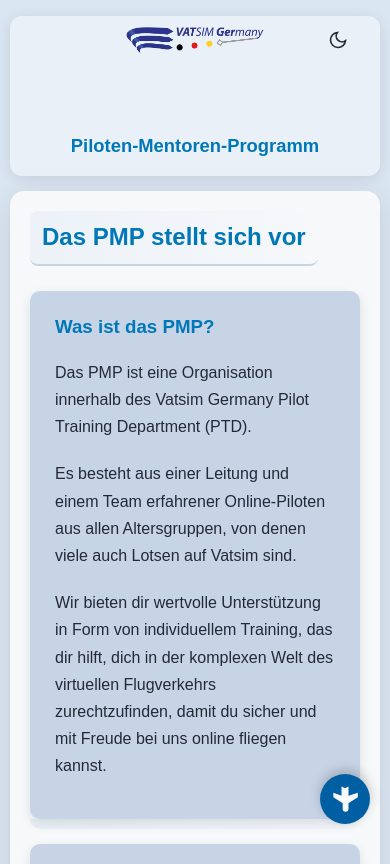
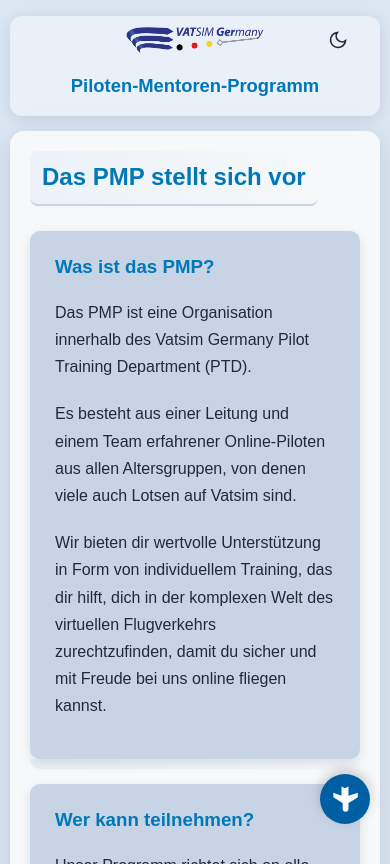
Before and after one commit to vatger/pilot-mentoring-programme, a Next.js app: page /pmp in a window 390 px wide. Built offline with nearby package versions, Linux system fonts and the light colour scheme; a web font is replaced by a local one.

Commit message:
final changes

```diff
--- a/src/app/infos-fuer-piloten/page.tsx
+++ b/src/app/infos-fuer-piloten/page.tsx
@@ -19,7 +19,9 @@ Für die Flugplanung verwendest du vermutlich Simbrief. Hierzu musst du wissen,
 
 Navigraph bietet allerdings ein „Navigation Data“ Abonnement an, ohne Charts. Das kostet ca. 35€ im Jahr und hält Simbrief aktuell.
 
-Der MSFS 2020 bekommt regelmäßig aktuelle Navdaten per Update, diese sind aber mitunter nicht vollständig. So fehlen z. B. auf RNAV Transitions manchmal Waypoints entlang der Strecke. Auch können diese Navdaten nicht in Addon-Flugzeugen verwendet werden.`,
+Der MSFS 2020 bekommt regelmäßig aktuelle Navdaten per Update, diese sind aber mitunter nicht vollständig. So fehlen z. B. auf RNAV Transitions manchmal Waypoints entlang der Strecke. Auch können diese Navdaten nicht in Addon-Flugzeugen verwendet werden.
+
+Der MSFS 2024 hat aktuelle Navigationsdaten, Charts und einen Flugplaner, die du für die Flugplanung auf Vatsim verwenden kannst. Hier kommst du also auch ohne Navigraph Abonnement weiter. Beachte bei deiner Flugplanung aber stets - soweit aktiv - aktuelle ATIS, z.B: aus Vatsim Radar. Und wenn du deine Flüge mit Simbrief planst, gilt das oben bereits Gesagte.`,
   },
     briefing: {
     title: 'Flugvorbereitung und Durchführung',
--- a/src/app/page.tsx
+++ b/src/app/page.tsx
@@ -27,7 +27,7 @@ Und um beim Beispiel Frankfurt zu bleiben: In der Realität muss ein VFR-Flieger
     title: 'Was ist VATSIM nicht?',
   content: `Vatsim ist <strong>kein</strong> Online Game, in dem du im Militärjet Tiefflüge machen kannst oder andere Flugzeuge abfängst.
 Vatsim ist <strong>keine</strong> Umgebung, in der du mit einem A380 von Dortmund oder einem ähnlich kleinen Airport startest oder dort landest.
-Bei Vatsim verwendest du die Advisory Frequency 122.8 <strong>nicht</strong> dazu, mit deinen Kumpels zu texten, komische Geräusche zu machen oder Sounds oder Musik abzuspielen
+Bei Vatsim verwendest du die allgemeinen Frequenzen Advisory 122.800 und Guard 121.500 <strong>nicht</strong> dazu, mit deinen Kumpels zu texten, komische Geräusche zu machen oder Sounds oder Musik abzuspielen
 Bei Vatsim connectest du dich <strong>nicht</strong> auf der Runway oder einem Taxiway und startest einfach, sondern befolgst Lotsenanweisungen oder stimmst dich mit anderen Piloten ab.
 Bei Vatsim schaltest du <strong>nicht</strong> den Autopiloten ein und schaust mal was das Flugzeug macht, sondern kannst dein Flugzeug bedienen.
 Bei Vatsim fliegst du <strong>nicht</strong> gegen Häuser und spielst auch <strong>nicht</strong> „Flugzeugentführung“ oder ähnlichen Unsinn.
@@ -174,7 +174,7 @@ export default function HomePage() {
       <div className="card">
         <h3>Was wir dir anbieten:</h3>
         <ul>
-          <li>Ein erstes Assessment: Eine halbe Stunde auf Discord mit einem Mentor. Bist du fit für’s Online-Fliegen - oder solltest du noch an deinen Fähigkeiten arbeiten?</li>
+          <li>Eine erste Beurteilung: Eine halbe Stunde auf Discord mit einem Mentor. Bist du fit für’s Online-Fliegen - oder solltest du noch an deinen Fähigkeiten arbeiten?</li>
           <li>Individuelles Pilotentraining: One-on-one Sessions, ausgehend von deinen Fähigkeiten. Flüge planen, mit den richtigen Daten und Karten. Fliegen, IFR oder VFR, mit dem Airliner oder einem Flugzeug der General Aviation. Kommunikation mit ATC. Verhalten im Netzwerk.</li>
           <li>Ein regelmäßiges Online-Event</li>
           <li>Starke Community und freundliche Atmosphäre</li>
--- a/src/styles/globals.css
+++ b/src/styles/globals.css
@@ -138,7 +138,7 @@ p { margin-bottom: 20px; }
 
 /* Logo */
 .logo {
-  height: 160px;
+  height: 80px;
   overflow: hidden;
   display: flex;
   justify-content: center;
@@ -152,11 +152,12 @@ p { margin-bottom: 20px; }
   height: auto;
   display: block;
   margin: 0 auto;
-  margin-top: 0;
+  margin-top: 15px;
   margin-bottom: 2px;
   object-fit: contain;
 }
 .logo-visual {
+  padding-top: 15px;
   width: 320px;
   max-width: 100%;
   height: 100%;
@@ -760,7 +761,7 @@ p { margin-bottom: 20px; }
     .header-container { padding: 4px 12px 12px; margin-top: 6px; }
     .header { padding: 2px 0 0; gap: 2px; }
     .logo-img { max-width: 140px; }
-    .logo { height: 110px; }
+    .logo { height: 50px; }
     .logo-visual { width: 140px; height: 100%; }
     .header h1 { font-size: 1.15em; margin-top: 2px; margin-bottom: 8px; }
     .mobile-header-controls { display: block; }
```
